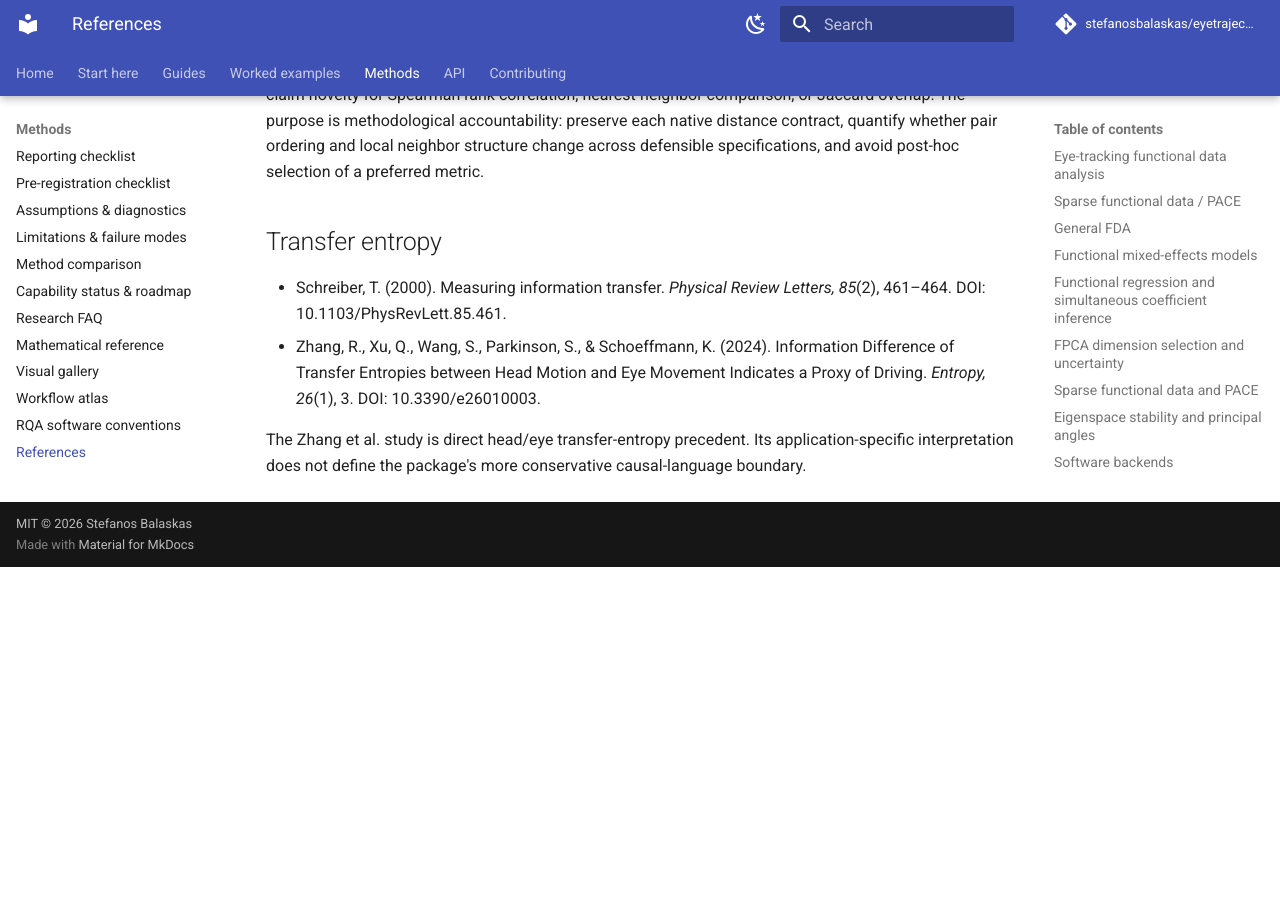
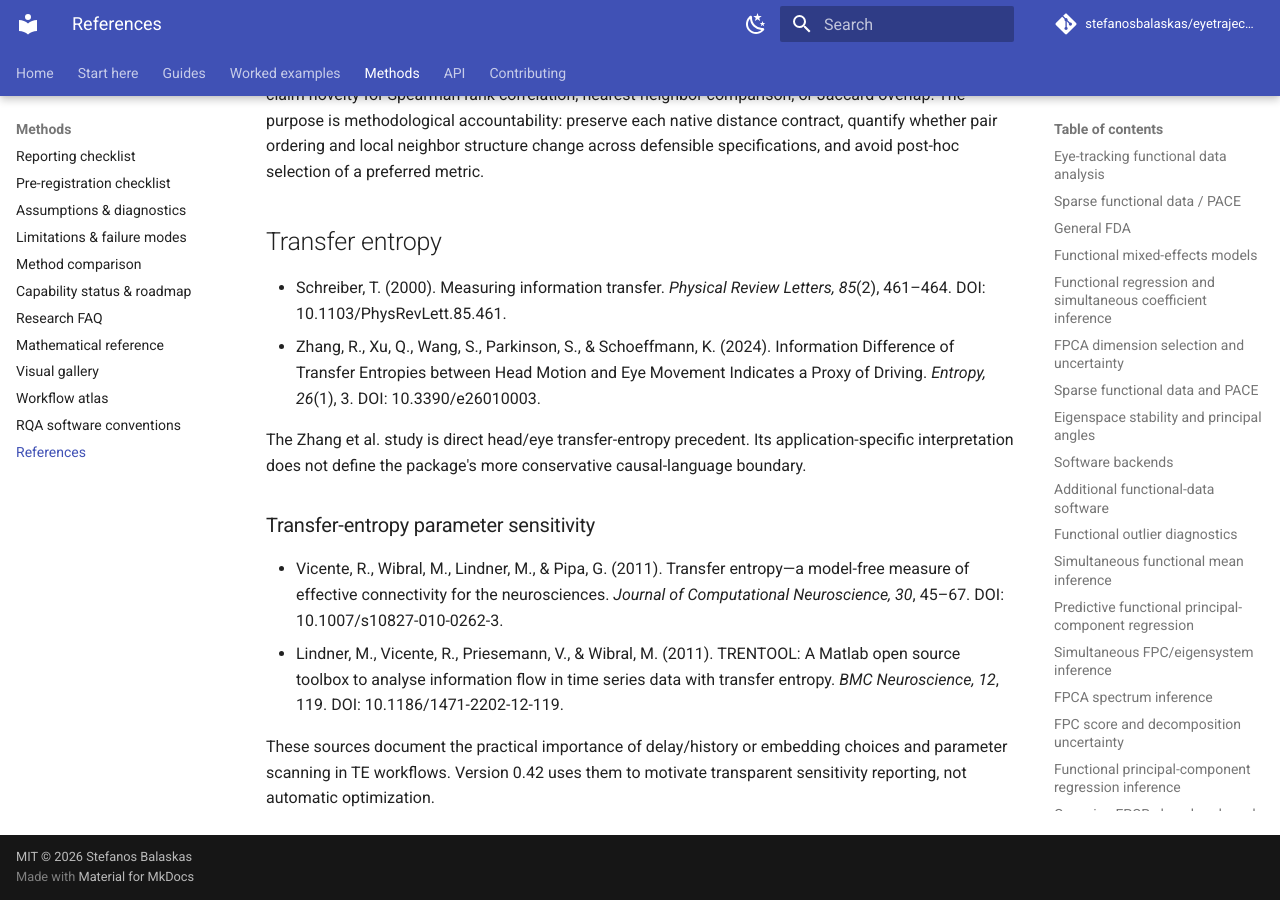
Before and after one commit to stefanosbalaskas/eyetrajectoriespy, an MkDocs documentation site: the page built from docs/methods/references.md, in a window 1280 px wide and 900 px high, scrolled down 15100 px. Built offline with MkDocs 1.6.1 and Material for MkDocs 9.7.7, drawn with Linux system fonts in a browser that asks for light colours; comment, search, counter and statistics services are not loaded; before the commit the page ends 15667 px from its top, so only the background shows below that.

Commit message:
Add transfer entropy sensitivity reference context

```diff
--- a/docs/methods/references.md
+++ b/docs/methods/references.md
@@ -332,3 +332,12 @@
 The Zhang et al. study is direct head/eye transfer-entropy precedent. Its
 application-specific interpretation does not define the package's more
 conservative causal-language boundary.
+
+### Transfer-entropy parameter sensitivity
+
+- Vicente, R., Wibral, M., Lindner, M., & Pipa, G. (2011). Transfer entropy—a model-free measure of effective connectivity for the neurosciences. *Journal of Computational Neuroscience, 30*, 45–67. DOI: 10.1007/s10827-010-0262-3.
+- Lindner, M., Vicente, R., Priesemann, V., & Wibral, M. (2011). TRENTOOL: A Matlab open source toolbox to analyse information flow in time series data with transfer entropy. *BMC Neuroscience, 12*, 119. DOI: 10.1186/1471-2202-12-119.
+
+These sources document the practical importance of delay/history or embedding
+choices and parameter scanning in TE workflows. Version 0.42 uses them to
+motivate transparent sensitivity reporting, not automatic optimization.
```
